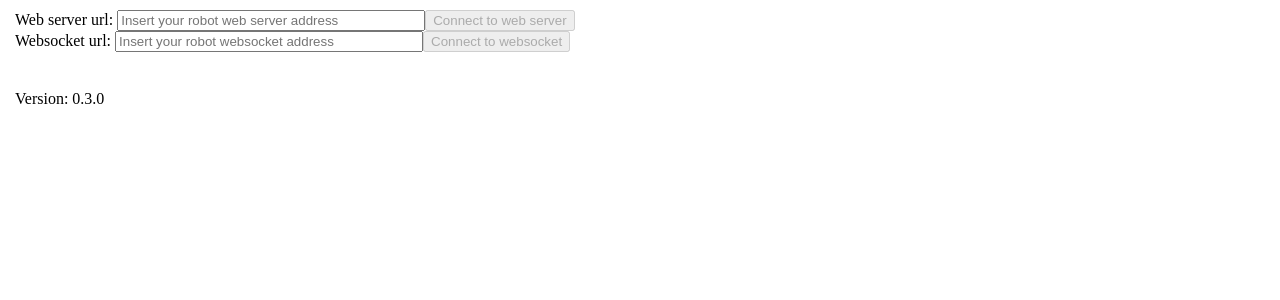
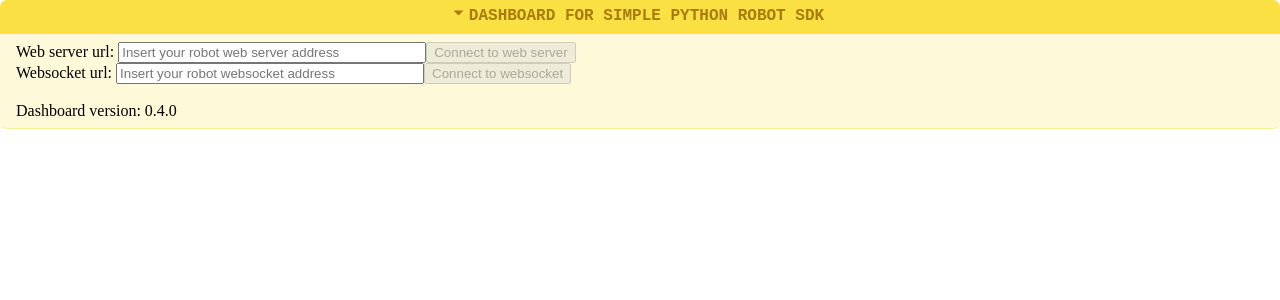
Before and after one commit to vellons/SimplePYBotDashboard, a Vue app: page / in a window 1280 px wide. Shown: the top 300 px of the page. Built offline with nearby package versions, Linux system fonts and the light colour scheme; what @meforma/vue-toaster would draw is missing.

Commit message:
Collapsible ui - Version 0.4.0

```diff
--- a/package.json
+++ b/package.json
@@ -1,6 +1,6 @@
 {
   "name": "simplepybotdashboard",
-  "version": "0.3.0",
+  "version": "0.4.0",
   "private": true,
   "scripts": {
     "serve": "vue-cli-service serve",
--- a/src/App.vue
+++ b/src/App.vue
@@ -1,25 +1,39 @@
 <template>
   <div>
 
+    <CollapsibleBlock
+        v-if="!loadingRobotConfig && robotConfigAvailable"
+        id="motorsGroup" type="left-toggle" class="home-collapse">
+      <template #header>
         <SdkManagement
-        class="home-item"
+            style="margin-left: 15px"
             v-if="!loadingRobotConfig && robotConfigAvailable"
             :robotConfig="robotConfig" :robotStatus="lastWebSocketResponse ? lastWebSocketResponse : {}"
             :version="sdkVersion" :webServerUrl="webServerUrl"/>
+      </template>
+      <template #default>
         <ServomotorsGroup
-        class="home-item"
           v-if="!loadingRobotConfig && robotConfigAvailable && robotConfig.motors" :config="robotConfig.motors"
           :motorStatus="lastWebSocketResponse.motors ? lastWebSocketResponse.motors : []" :webServerUrl="webServerUrl"/>
+      </template>
+    </CollapsibleBlock>
+
+    <CollapsibleBlock
+        v-if="!loadingRobotConfig && robotConfigAvailable"
+        id="robotActions" toggle-text="Sensors and Actions" class="home-collapse">
       <SensorsGroup
-        class="home-item"
+          style="margin-bottom: 15px"
           v-if="!loadingRobotConfig && robotConfigAvailable && robotConfig.sensors" :config="robotConfig.sensors"
           :sensorsStatus="lastWebSocketResponse.sensors ? lastWebSocketResponse.sensors : []"/>
       <RobotActions
-        class="home-item"
           v-if="!loadingRobotConfig && robotConfigAvailable" :webServerUrl="webServerUrl"
           :robotConfig="robotConfig" :robotStatus="lastWebSocketResponse ? lastWebSocketResponse : {}"/>
+    </CollapsibleBlock>
 
-    <div class="home-item">
+    <CollapsibleBlock
+        id="configurations" class="home-collapse"
+        :toggle-text="(!loadingRobotConfig && robotConfigAvailable) ? 'Configurations' : 'Dashboard for Simple Python Robot SDK'">
+      <div>
         <label for="web-server-url">Web server url: </label>
         <input type="text" id="web-server-url" v-model="webServerUrl" class="server-input"
                placeholder="Insert your robot web server address" :disabled="robotConfigAvailable"/>
@@ -42,14 +56,15 @@
         </button>
       </div>
 
-    <div class="home-item" v-if="webSocket !== null">
+      <div v-if="webSocket !== null">
         {{ lastWebSocketResponse }}
       </div>
 
       <br>
-    <div class="home-item">
-      Version: {{ appVersion }} <span v-if="commitSha" @click="setAllCommitSha">- {{ commitSha }}</span>
+      <div>
+        Dashboard version: {{ appVersion }} <span v-if="commitSha" @click="setAllCommitSha">- {{ commitSha }}</span>
       </div>
+    </CollapsibleBlock>
 
   </div>
 </template>
@@ -59,10 +74,12 @@ import SdkManagement from "@/components/SdkManagement"
 import ServomotorsGroup from "@/components/ServomotorsGroup.vue"
 import SensorsGroup from "@/components/SensorsGroup"
 import RobotActions from "@/components/RobotActions"
+import CollapsibleBlock from "@/components/CollapsibleBlock";
 
 export default {
   name: "App",
   components: {
+    CollapsibleBlock,
     SdkManagement,
     ServomotorsGroup,
     SensorsGroup,
@@ -77,7 +94,7 @@ export default {
     robotConfigAvailable: false,
     sdkVersion: null,
     lastWebSocketResponse: {},
-    appVersion: "0.3.0",
+    appVersion: "0.4.0",
     commitSha: "",
   }),
   mounted() {
@@ -105,7 +122,7 @@ export default {
             this.loadingRobotConfig = false
             this.$toast.success(this.robotConfig.name + " ready")
           }
-          localStorage.setItem('webServerUrl', this.webServerUrl)
+          localStorage.setItem("webServerUrl", this.webServerUrl)
         } else {
           this.$toast.error("Bad response from " + this.webServerUrl + "/configuration/" +
               " code " + response.status)
@@ -121,7 +138,7 @@ export default {
         console.log("Close old connection")
         this.webSocket.close()
       }
-      localStorage.setItem('webSocketUrl', this.webSocketUrl)
+      localStorage.setItem("webSocketUrl", this.webSocketUrl)
       this.webSocket = new WebSocket(this.webSocketUrl + "/")
       this.webSocket.onmessage = (event) => {
         if (event.data instanceof Blob) {
@@ -169,7 +186,7 @@ export default {
 
       if (this.$route.query.websocketurl) {
         this.webSocketUrl = this.$route.query.websocketurl
-      } else if (localStorage.getItem('webSocketUrl')) {
+      } else if (localStorage.getItem("webSocketUrl")) {
         this.webSocketUrl = localStorage.getItem("webSocketUrl")
       }
 
@@ -187,8 +204,8 @@ export default {
 </script>
 
 <style scoped>
-.home-item {
-  margin: 10px 15px;
+.home-collapse {
+  margin-bottom: 15px;
 }
 
 .server-input {
--- /dev/null
+++ b/src/components/CollapsibleBlock.vue
@@ -0,0 +1,110 @@
+<template>
+  <div class="collapsible-block">
+    <input :id="id" class="toggle" type="checkbox" checked>
+    <label v-if="type === 'lbl-toggle-text'" :for="id" class="lbl-toggle" :class="[type]"> {{ toggleText }} </label>
+    <label v-if="type === 'left-toggle'" :for="id" class="lbl-toggle" :class="[type]">
+      <slot name="header"/>
+    </label>
+    <div class="collapsible-content">
+      <div class="content-inner">
+        <slot/>
+      </div>
+    </div>
+  </div>
+</template>
+
+<script>
+export default {
+  name: "CollapsibleBlock",
+  props: {
+    id: {
+      type: String,
+      required: true
+    },
+    type: {
+      type: String,
+      default: "lbl-toggle-text"
+    },
+    toggleText: {
+      type: String,
+      default: "Toggle"
+    }
+  }
+}
+</script>
+
+<style scoped>
+
+input[type='checkbox'] {
+  display: none;
+}
+
+.lbl-toggle-text {
+  display: block;
+  font-weight: bold;
+  font-family: monospace;
+  font-size: 1.0rem;
+  text-transform: uppercase;
+  text-align: center;
+  color: #A77B0E;
+  background: #FAE042;
+  padding: 7px;
+  cursor: pointer;
+  border-radius: 7px;
+  transition: all 0.25s ease-out;
+  min-height: 20px;
+}
+
+.left-toggle {
+  display: block;
+  background: #FAE042;
+  padding-left: 7px;
+  border-radius: 7px;
+  transition: all 0.25s ease-out;
+  min-height: 20px;
+}
+
+.lbl-toggle-text:hover {
+  color: #7C5A0B;
+}
+
+.lbl-toggle::before {
+  content: ' ';
+  display: inline-block;
+  border-top: 5px solid transparent;
+  border-bottom: 5px solid transparent;
+  border-left: 5px solid currentColor;
+  vertical-align: middle;
+  margin-right: 8px;
+  position: relative;
+  transform: translateY(-2px);
+  transition: transform .2s ease-out;
+}
+
+.toggle:checked + .lbl-toggle::before {
+  transform: rotate(90deg) translateX(-3px);
+}
+
+.collapsible-content {
+  max-height: 0;
+  overflow: scroll;
+  transition: max-height .25s ease-in-out;
+}
+
+.toggle:checked + .lbl-toggle + .collapsible-content {
+  max-height: 100vh;
+}
+
+.toggle:checked + .lbl-toggle {
+  border-bottom-right-radius: 0;
+  border-bottom-left-radius: 0;
+}
+
+.collapsible-content .content-inner {
+  background: rgba(250, 224, 66, .2);
+  border-bottom: 1px solid rgba(250, 224, 66, .45);
+  border-bottom-left-radius: 7px;
+  border-bottom-right-radius: 7px;
+  padding: 8px 16px;
+}
+</style>
--- a/src/components/ServoMotor.vue
+++ b/src/components/ServoMotor.vue
@@ -134,6 +134,7 @@ export default {
 
 button {
   cursor: pointer;
+  margin: 0 2px;
 }
 
 .infos {
```
Also changed, not shown: 1 other file (tests, documents, lock files or other folders). Lines whose indentation alone changed are shown as unchanged.
